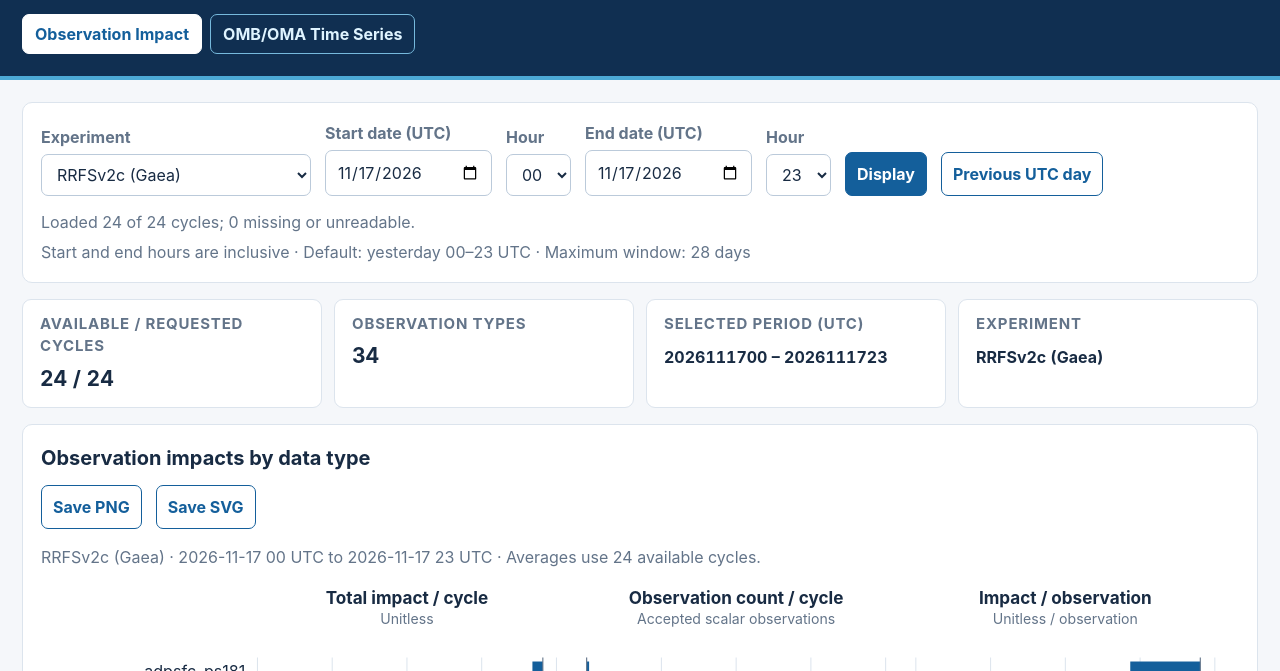
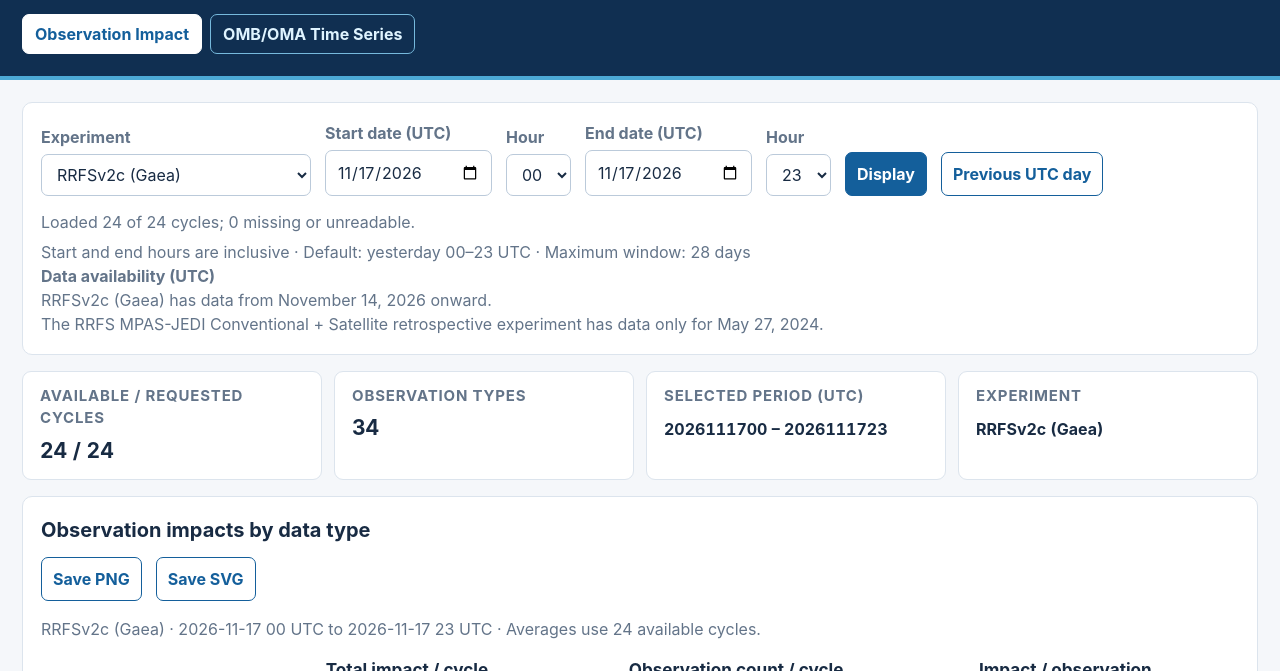
Before and after one commit to LiaofanLin-NOAA/rrfs_obs_impact, a plain HTML site: page docs/index.html in a window 1280 px wide. Shown: the part 129-800 px from the top of the page. Drawn offline with Linux system fonts and the light colour scheme.

Commit message:
Add experiment data availability

```diff
--- a/docs/index.html
+++ b/docs/index.html
@@ -14,7 +14,11 @@
 <div><label for="startDate">Start date (UTC)</label><input id="startDate" type="date" required></div><div><label for="startHour">Hour</label><select id="startHour" aria-label="Start hour UTC"></select></div>
 <div><label for="endDate">End date (UTC)</label><input id="endDate" type="date" required></div><div><label for="endHour">Hour</label><select id="endHour" aria-label="End hour UTC"></select></div>
 <button id="load" disabled type="submit">Display</button><button id="yesterday" class="secondary" type="button">Previous UTC day</button>
-</div></form><div id="status" class="status" role="status" aria-live="polite">Loading experiments…</div><div class="note">Start and end hours are inclusive · Default: yesterday 00–23 UTC · Maximum window: 28 days</div></section>
+</div></form><div id="status" class="status" role="status" aria-live="polite">Loading experiments…</div><div class="note">Start and end hours are inclusive · Default: yesterday 00–23 UTC · Maximum window: 28 days</div>
+<div class="note"><strong>Data availability (UTC)</strong><br>
+RRFSv2c (Gaea) has data from <time datetime="2026-11-14">November 14, 2026</time> onward.<br>
+The RRFS MPAS-JEDI Conventional + Satellite retrospective experiment has data only for <time datetime="2024-05-27">May 27, 2024</time>.
+</div></section>
 <section class="stats" aria-label="Data coverage"><div class="stat"><label>Available / requested cycles</label><div class="value" id="coverage">—</div></div><div class="stat"><label>Observation types</label><div class="value" id="types">—</div></div><div class="stat"><label>Selected period (UTC)</label><div class="value small" id="period">—</div></div><div class="stat"><label>Experiment</label><div class="value small" id="selected">—</div></div></section>
 <section class="panel"><h2 id="chartTitle">Observation impacts by data type</h2><div class="controls" style="margin:12px 0"><button id="savePNG" class="secondary" type="button" disabled>Save PNG</button><button id="saveSVG" class="secondary" type="button" disabled>Save SVG</button></div><p class="note" id="windowNote">Choose a window and display the available cycle reports.</p><div class="chart-scroll" id="chart"><div class="empty">Loading…</div></div><p class="note" id="averagingNote"><strong>Statistics:</strong> Missing or unreadable cycle files are excluded from the averages. Impact per cycle and count per cycle are divided by the number of available cycles, not the number of requested hours. Impact per observation is summed impact divided by summed observation count. If a type is absent or zero within an available cycle file, that cycle still counts in its per-cycle average.</p><details id="tableDetails" hidden><summary>View numerical values</summary><div class="table-scroll"><table><thead><tr><th>Data type</th><th>Impact / cycle</th><th>Count / cycle</th><th>Impact / observation</th><th>Cycles containing type</th></tr></thead><tbody id="table"></tbody></table></div></details></section>
 
```
